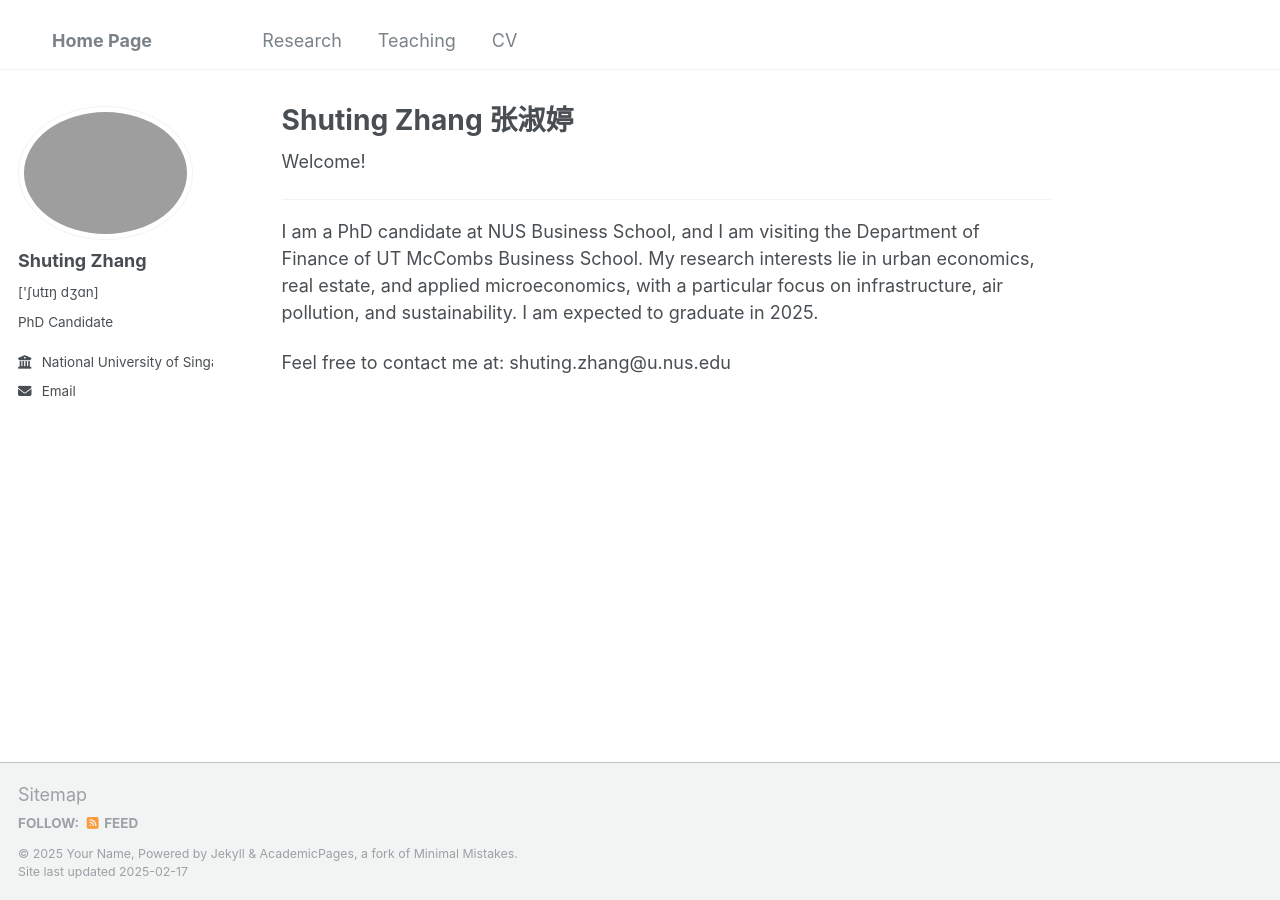
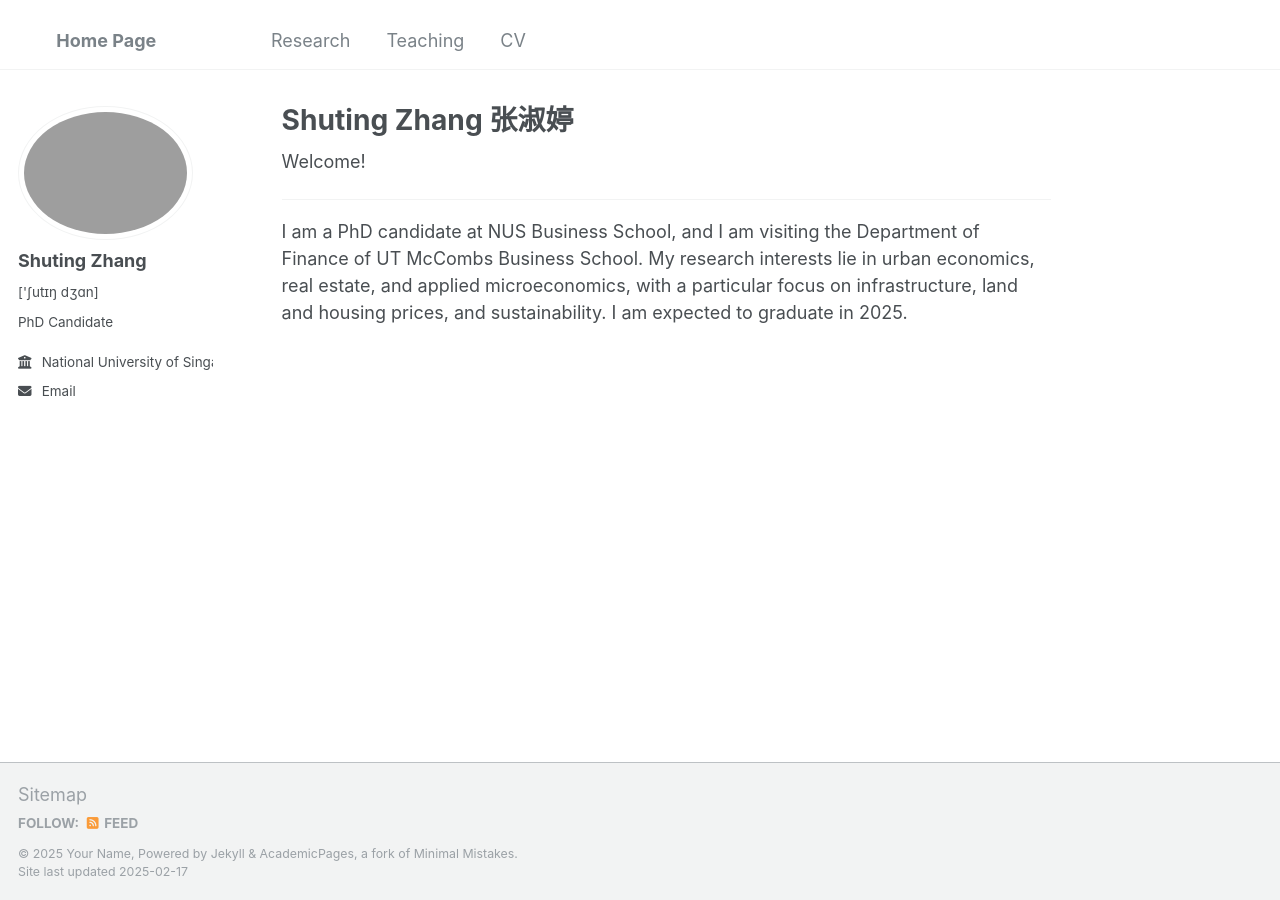
Before and after one commit to ShutingStar7/shutingstar7.github.io, a Jekyll site: the page built from _pages/about.md, in a window 1280 px wide. Built offline with Jekyll 4.4.1, drawn with Linux system fonts in a browser that asks for light colours.

Commit message:
Initial commit

```diff
--- a/_config.yml
+++ b/_config.yml
@@ -8,7 +8,7 @@
 
 # Basic Site Settings
 locale                   : "en-US"
-title                    : "&#160;&#160;&#160;&#160;&#160;&#160;&#160; Home Page &#160;&#160;&#160;&#160;&#160;&#160;&#160;&#160;"
+title                    : "&#160;&#160;&#160;&#160;&#160;&#160;&#160;&#160; Home Page &#160;&#160;&#160;&#160;&#160;&#160;&#160;&#160;&#160;"
 title_separator          : "-"
 name                     : &name "Your Name"
 description              : &description "personal description"
--- a/_pages/about.md
+++ b/_pages/about.md
@@ -14,8 +14,4 @@ Welcome!
 
 
 ---
-I am a PhD candidate at NUS Business School, and I am visiting the Department of Finance of UT McCombs Business School. My research interests lie in urban economics, real estate, and applied microeconomics, with a particular focus on infrastructure, air pollution, and sustainability. I am expected to graduate in 2025.
-
-
-
- Feel free to contact me at: shuting.zhang@u.nus.edu
+I am a PhD candidate at NUS Business School, and I am visiting the Department of Finance of UT McCombs Business School. My research interests lie in urban economics, real estate, and applied microeconomics, with a particular focus on infrastructure, land and housing prices, and sustainability. I am expected to graduate in 2025.
```
